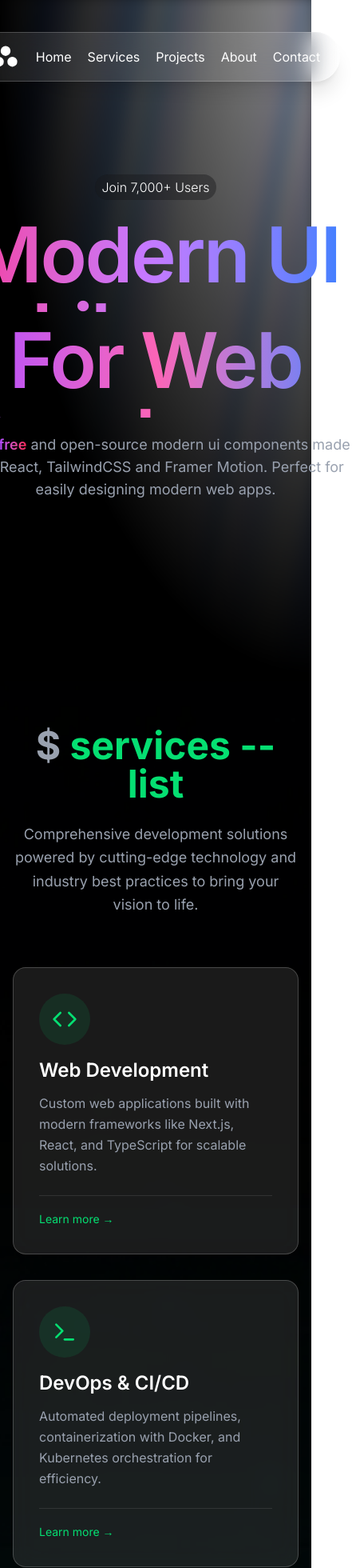
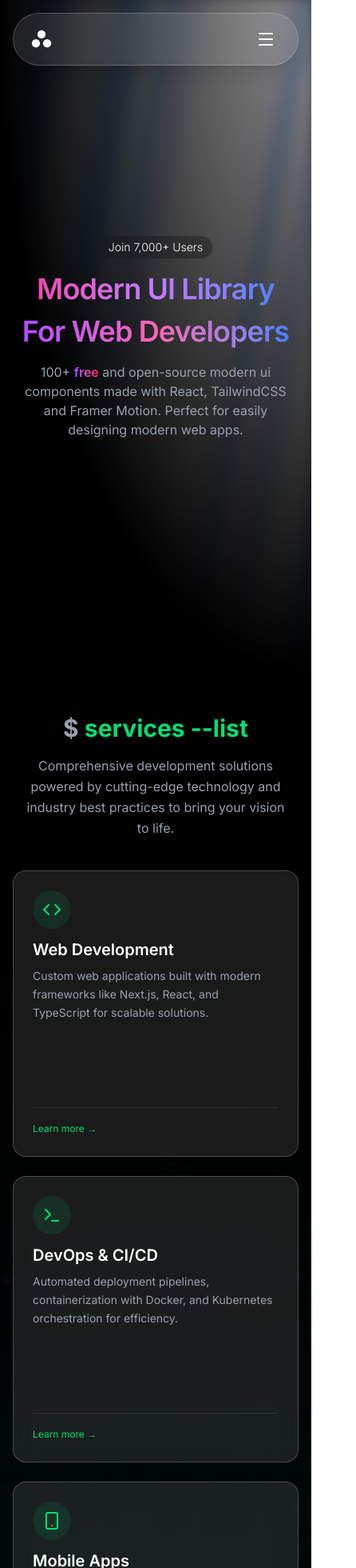
Before and after one commit to Goutham-Chakravarthy/FOMO, a Next.js app: page / in a window 390 px wide. Shown: the top 1960 px of the page at 80% size, 446 px wide, since content can reach past the window. Built offline with nearby package versions, Linux system fonts and the light colour scheme.

Commit message:
Responsive for Mobile and other devices

```diff
--- a/app/page.tsx
+++ b/app/page.tsx
@@ -1,19 +1,19 @@
 export default function Home() {
   return (
-    <div className="min-h-screen w-full flex items-center justify-center bg-black">
-      <div className="text-center space-y-5 max-w-4xl z-10">
-        <p className="py-1 px-2 bg-zinc-900/40 backdrop-blur-sm font-light rounded-full text-white inline-block">
+    <div className="min-h-screen w-full flex items-center justify-center bg-black px-4 sm:px-6">
+      <div className="text-center space-y-4 sm:space-y-5 max-w-4xl z-10 w-full">
+        <p className="py-1 px-3 sm:px-2 bg-zinc-900/40 backdrop-blur-sm font-light rounded-full text-white inline-block text-sm sm:text-base">
           Join 7,000+ Users
         </p>
-        <div className="space-y-3">
-        <h1 className="text-8xl tracking-tight bg-clip-text bg-gradient-to-r from-pink-500 via-purple-400 to-blue-500 text-transparent h-30 font-semibold">
-          Modern UI Library
-        </h1>
-        <h3 className="text-8xl tracking-tight bg-clip-text bg-gradient-to-r from-purple-500 via-pink-400 to-blue-500 text-transparent h-30 font-semibold">
-           For Web Developers
-        </h3>
+        <div className="space-y-2 sm:space-y-3">
+          <h1 className="text-4xl sm:text-5xl md:text-6xl lg:text-7xl xl:text-8xl tracking-tight bg-clip-text bg-gradient-to-r from-pink-500 via-purple-400 to-blue-500 text-transparent font-semibold leading-tight">
+            Modern UI Library
+          </h1>
+          <h3 className="text-4xl sm:text-5xl md:text-6xl lg:text-7xl xl:text-8xl tracking-tight bg-clip-text bg-gradient-to-r from-purple-500 via-pink-400 to-blue-500 text-transparent font-semibold leading-tight">
+            For Web Developers
+          </h3>
         </div>
-        <p className="text-gray-400 text-lg text-pretty">
+        <p className="text-gray-400 text-base sm:text-lg text-pretty px-2 sm:px-0">
           100+ <span className="bg-clip-text bg-gradient-to-r from-purple-500 to-rose-500 text-transparent font-semibold">free</span> and open-source modern ui components made with React, TailwindCSS and Framer Motion. Perfect for easily designing modern web apps.
         </p>
       </div>
--- a/components/Navbar.tsx
+++ b/components/Navbar.tsx
@@ -3,9 +3,11 @@
 import Link from "next/link";
 import React, { useEffect, useRef, useState } from "react";
 import { PiCirclesThreeFill } from "react-icons/pi";
+import { Menu, X } from "lucide-react";
 
 const Navbar = () => {
   const [visible, setVisible] = useState(true);
+  const [mobileMenuOpen, setMobileMenuOpen] = useState(false);
   const lastYRef = useRef(0);
   const tickingRef = useRef(false);
 
@@ -36,40 +38,139 @@ const Navbar = () => {
     return () => window.removeEventListener("scroll", onScroll);
   }, []);
 
+  // Close mobile menu when clicking a link
+  const handleLinkClick = () => {
+    setMobileMenuOpen(false);
+  };
+
   return (
+    <>
       <div
         className={`fixed top-0 left-0 w-full z-50 transition-all duration-300 ease-out ${
           visible ? "translate-y-0 opacity-100" : "-translate-y-full opacity-0"
         }`}
       >
-      <div className="flex justify-center mt-10">
-        <nav className="z-10 flex items-center gap-5 py-3 px-6 rounded-full bg-white/10 backdrop-blur-lg border text-white border-white/20 shadow-xl">
+        <div className="flex justify-center mt-4 sm:mt-6 md:mt-8 lg:mt-10 px-4">
+          {/* Desktop Navbar */}
+          <nav className="hidden md:flex z-10 items-center gap-3 lg:gap-5 py-2.5 lg:py-3 px-4 lg:px-6 rounded-full bg-white/10 backdrop-blur-lg border text-white border-white/20 shadow-xl">
             <Link href="/" className="hover:scale-110 transition-transform">
-            <PiCirclesThreeFill className="text-4xl text-white-400" />
+              <PiCirclesThreeFill className="text-3xl lg:text-4xl text-white-400" />
             </Link>
 
-          <Link href="/" className="hover:text-gray-300 transition-all hover:scale-105">
+            <Link href="/" className="hover:text-gray-300 transition-all hover:scale-105 text-sm lg:text-base">
               <span>Home</span>
             </Link>
 
-          <Link href="/#services" className="hover:text-gray-300 transition-all hover:scale-105">
+            <Link href="/#services" className="hover:text-gray-300 transition-all hover:scale-105 text-sm lg:text-base">
               <span>Services</span>
             </Link>
 
-          <Link href="/projects" className="hover:text-gray-300 transition-all hover:scale-105">
+            <Link href="/projects" className="hover:text-gray-300 transition-all hover:scale-105 text-sm lg:text-base">
               <span>Projects</span>
             </Link>
 
-          <Link href="/about" className="hover:text-gray-300 transition-all hover:scale-105">
+            <Link href="/about" className="hover:text-gray-300 transition-all hover:scale-105 text-sm lg:text-base">
               <span>About</span>
             </Link>
 
-          <Link href="/contact" className="hover:text-gray-300 transition-all hover:scale-105">
+            <Link href="/contact" className="hover:text-gray-300 transition-all hover:scale-105 text-sm lg:text-base">
               <span>Contact</span>
             </Link>
           </nav>
+
+          {/* Mobile Navbar */}
+          <nav className="md:hidden z-10 flex items-center justify-between w-full max-w-md py-3 px-5 rounded-full bg-white/10 backdrop-blur-lg border text-white border-white/20 shadow-xl">
+            <Link href="/" className="hover:scale-110 transition-transform">
+              <PiCirclesThreeFill className="text-3xl text-white-400" />
+            </Link>
+
+            <button
+              onClick={() => setMobileMenuOpen(!mobileMenuOpen)}
+              className="p-2 hover:bg-white/10 rounded-full transition-all"
+              aria-label="Toggle menu"
+            >
+              {mobileMenuOpen ? (
+                <X className="w-6 h-6" />
+              ) : (
+                <Menu className="w-6 h-6" />
+              )}
+            </button>
+          </nav>
         </div>
       </div>
+
+      {/* Mobile Menu Overlay */}
+      <div
+        className={`md:hidden fixed inset-0 z-40 transition-all duration-300 ${
+          mobileMenuOpen && visible
+            ? "opacity-100 pointer-events-auto"
+            : "opacity-0 pointer-events-none"
+        }`}
+      >
+        {/* Backdrop */}
+        <div
+          className="absolute inset-0 bg-black/60 backdrop-blur-sm"
+          onClick={() => setMobileMenuOpen(false)}
+        />
+
+        {/* Menu Content */}
+        <div
+          className={`absolute top-20 left-1/2 -translate-x-1/2 w-[calc(100%-2rem)] max-w-md transition-all duration-300 ${
+            mobileMenuOpen
+              ? "translate-y-0 opacity-100"
+              : "-translate-y-4 opacity-0"
+          }`}
+        >
+          <div className="bg-white/10 backdrop-blur-lg border border-white/20 rounded-3xl shadow-2xl overflow-hidden">
+            <div className="flex flex-col py-4">
+              <Link
+                href="/"
+                onClick={handleLinkClick}
+                className="px-6 py-4 text-white hover:bg-white/10 transition-all active:bg-white/20 text-center text-lg"
+              >
+                Home
+              </Link>
+              <div className="h-px bg-white/10 mx-4" />
+
+              <Link
+                href="/#services"
+                onClick={handleLinkClick}
+                className="px-6 py-4 text-white hover:bg-white/10 transition-all active:bg-white/20 text-center text-lg"
+              >
+                Services
+              </Link>
+              <div className="h-px bg-white/10 mx-4" />
+
+              <Link
+                href="/projects"
+                onClick={handleLinkClick}
+                className="px-6 py-4 text-white hover:bg-white/10 transition-all active:bg-white/20 text-center text-lg"
+              >
+                Projects
+              </Link>
+              <div className="h-px bg-white/10 mx-4" />
+
+              <Link
+                href="/about"
+                onClick={handleLinkClick}
+                className="px-6 py-4 text-white hover:bg-white/10 transition-all active:bg-white/20 text-center text-lg"
+              >
+                About
+              </Link>
+              <div className="h-px bg-white/10 mx-4" />
+
+              <Link
+                href="/contact"
+                onClick={handleLinkClick}
+                className="px-6 py-4 text-white hover:bg-white/10 transition-all active:bg-white/20 text-center text-lg"
+              >
+                Contact
+              </Link>
+            </div>
+          </div>
+        </div>
+      </div>
+    </>
   );
 };
 
--- a/components/Services.tsx
+++ b/components/Services.tsx
@@ -56,30 +56,30 @@ const Services = () => {
       id: 1,
       title: "Web Development",
       description: "Custom web applications built with modern frameworks like Next.js, React, and TypeScript for scalable solutions.",
-      icon: <Code className="size-8 text-green-400" />
+      icon: <Code className="size-6 sm:size-7 md:size-8 text-green-400" />
     },
     {
       id: 2,
       title: "Mobile Apps",
       description: "Native and cross-platform mobile applications with seamless user experiences and robust performance.",
-      icon: <Smartphone className="size-8 text-green-400" />
+      icon: <Smartphone className="size-6 sm:size-7 md:size-8 text-green-400" />
     },
     {
       id: 3,
       title: "DevOps & CI/CD",
       description: "Automated deployment pipelines, containerization with Docker, and Kubernetes orchestration for efficiency.",
-      icon: <Terminal className="size-8 text-green-400" />
+      icon: <Terminal className="size-6 sm:size-7 md:size-8 text-green-400" />
     },
     {
       id: 4,
       title: "Technical Consulting",
       description: "Expert guidance on architecture, technology stack selection, and best practices for your projects.",
-      icon: <Users className="size-8 text-green-400" />
+      icon: <Users className="size-6 sm:size-7 md:size-8 text-green-400" />
     }
   ];
 
   return (
-    <section id="services" className="relative min-h-screen bg-black py-16 md:py-20 px-4 sm:px-6 md:px-8 overflow-hidden">
+    <section id="services" className="relative min-h-screen bg-black py-12 sm:py-16 md:py-20 px-4 sm:px-6 md:px-8 overflow-hidden">
       {/* Background image */}
       <Image
         src="/projects-bg.jpg"
@@ -93,36 +93,36 @@ const Services = () => {
 
       <div className="relative max-w-7xl mx-auto">
         {/* Hero Section */}
-        <div className="text-center mb-16">
-          <h2 className="text-5xl md:text-6xl font-bold font-mono text-green-400 mb-6">
+        <div className="text-center mb-10 sm:mb-12 md:mb-16">
+          <h2 className="text-3xl sm:text-4xl md:text-5xl lg:text-6xl font-bold font-mono text-green-400 mb-4 sm:mb-6">
             <span className="text-gray-400">$</span> services --list
           </h2>
-          <p className="text-gray-400 text-lg max-w-3xl mx-auto leading-relaxed">
+          <p className="text-gray-400 text-base sm:text-lg px-2 sm:px-4 max-w-3xl mx-auto leading-relaxed">
             Comprehensive development solutions powered by cutting-edge technology
             and industry best practices to bring your vision to life.
           </p>
         </div>
 
-        {/* 5-Grid Layout */}
-        <div className="grid grid-cols-1 lg:grid-cols-3 gap-8 max-w-6xl mx-auto">
+        {/* 5-Grid Layout - Responsive */}
+        <div className="grid grid-cols-1 lg:grid-cols-3 gap-6 sm:gap-8 max-w-6xl mx-auto">
           {/* Left Column - 2 squares stacked */}
-          <div className="flex flex-col gap-8">
+          <div className="flex flex-col gap-6 sm:gap-8">
             {/* Web Development */}
             <CardSpotlight
               color="#10b981"
-              className="bg-white/10 backdrop-blur-lg border-white/20 rounded-2xl p-8 group aspect-square flex flex-col"
+              className="bg-white/10 backdrop-blur-lg border-white/20 rounded-2xl p-6 sm:p-8 group aspect-square flex flex-col"
             >
-              <div className="bg-green-400/10 p-4 rounded-full w-16 h-16 flex items-center justify-center mb-4 group-hover:bg-green-400/20 transition-all duration-300 relative z-10">
+              <div className="bg-green-400/10 p-3 sm:p-4 rounded-full w-12 h-12 sm:w-14 sm:h-14 md:w-16 md:h-16 flex items-center justify-center mb-3 sm:mb-4 group-hover:bg-green-400/20 transition-all duration-300 relative z-10">
                 {services[0].icon}
               </div>
-              <h3 className="text-2xl font-semibold text-white mb-3 font-mono relative z-10">
+              <h3 className="text-xl sm:text-2xl font-semibold text-white mb-2 sm:mb-3 font-mono relative z-10">
                 {services[0].title}
               </h3>
-              <p className="text-gray-400 text-base leading-relaxed flex-grow relative z-10">
+              <p className="text-gray-400 text-sm sm:text-base leading-relaxed flex-grow relative z-10">
                 {services[0].description}
               </p>
-              <div className="mt-6 pt-4 border-t border-white/10 relative z-10">
-                <button className="text-green-400 hover:text-green-300 font-mono text-sm transition-colors duration-300 group-hover:translate-x-1 transform">
+              <div className="mt-4 sm:mt-6 pt-3 sm:pt-4 border-t border-white/10 relative z-10">
+                <button className="text-green-400 hover:text-green-300 font-mono text-xs sm:text-sm transition-colors duration-300 group-hover:translate-x-1 transform">
                   Learn more →
                 </button>
               </div>
@@ -131,19 +131,19 @@ const Services = () => {
             {/* DevOps & CI/CD */}
             <CardSpotlight
               color="#10b981"
-              className="bg-white/10 backdrop-blur-lg border-white/20 rounded-2xl p-8 group aspect-square flex flex-col"
+              className="bg-white/10 backdrop-blur-lg border-white/20 rounded-2xl p-6 sm:p-8 group aspect-square flex flex-col"
             >
-              <div className="bg-green-400/10 p-4 rounded-full w-16 h-16 flex items-center justify-center mb-4 group-hover:bg-green-400/20 transition-all duration-300 relative z-10">
+              <div className="bg-green-400/10 p-3 sm:p-4 rounded-full w-12 h-12 sm:w-14 sm:h-14 md:w-16 md:h-16 flex items-center justify-center mb-3 sm:mb-4 group-hover:bg-green-400/20 transition-all duration-300 relative z-10">
                 {services[2].icon}
               </div>
-              <h3 className="text-2xl font-semibold text-white mb-3 font-mono relative z-10">
+              <h3 className="text-xl sm:text-2xl font-semibold text-white mb-2 sm:mb-3 font-mono relative z-10">
                 {services[2].title}
               </h3>
-              <p className="text-gray-400 text-base leading-relaxed flex-grow relative z-10">
+              <p className="text-gray-400 text-sm sm:text-base leading-relaxed flex-grow relative z-10">
                 {services[2].description}
               </p>
-              <div className="mt-6 pt-4 border-t border-white/10 relative z-10">
-                <button className="text-green-400 hover:text-green-300 font-mono text-sm transition-colors duration-300 group-hover:translate-x-1 transform">
+              <div className="mt-4 sm:mt-6 pt-3 sm:pt-4 border-t border-white/10 relative z-10">
+                <button className="text-green-400 hover:text-green-300 font-mono text-xs sm:text-sm transition-colors duration-300 group-hover:translate-x-1 transform">
                   Learn more →
                 </button>
               </div>
@@ -153,41 +153,41 @@ const Services = () => {
           {/* Center Column - Tall vertical rectangle */}
           <CardSpotlight
             color="#10b981"
-            className="bg-white/10 backdrop-blur-lg border-white/20 rounded-2xl p-8 group flex flex-col"
+            className="bg-white/10 backdrop-blur-lg border-white/20 rounded-2xl p-6 sm:p-8 group flex flex-col min-h-[400px] lg:min-h-0"
           >
-            <div className="bg-green-400/10 p-4 rounded-full w-16 h-16 flex items-center justify-center mb-4 group-hover:bg-green-400/20 transition-all duration-300 relative z-10">
+            <div className="bg-green-400/10 p-3 sm:p-4 rounded-full w-12 h-12 sm:w-14 sm:h-14 md:w-16 md:h-16 flex items-center justify-center mb-3 sm:mb-4 group-hover:bg-green-400/20 transition-all duration-300 relative z-10">
               {services[1].icon}
             </div>
-            <h3 className="text-2xl font-semibold text-white mb-3 font-mono relative z-10">
+            <h3 className="text-xl sm:text-2xl font-semibold text-white mb-2 sm:mb-3 font-mono relative z-10">
               {services[1].title}
             </h3>
-            <p className="text-gray-400 text-base leading-relaxed flex-grow relative z-10">
+            <p className="text-gray-400 text-sm sm:text-base leading-relaxed flex-grow relative z-10">
               {services[1].description}
             </p>
-            <div className="mt-6 pt-4 border-t border-white/10 relative z-10">
-              <button className="text-green-400 hover:text-green-300 font-mono text-sm transition-colors duration-300 group-hover:translate-x-1 transform">
+            <div className="mt-4 sm:mt-6 pt-3 sm:pt-4 border-t border-white/10 relative z-10">
+              <button className="text-green-400 hover:text-green-300 font-mono text-xs sm:text-sm transition-colors duration-300 group-hover:translate-x-1 transform">
                 Learn more →
               </button>
             </div>
           </CardSpotlight>
 
           {/* Right Column - 2 squares stacked */}
-          <div className="flex flex-col gap-8">
+          <div className="flex flex-col gap-6 sm:gap-8">
             {/* Terminal with Typing Animation */}
-            <div className="bg-white/10 backdrop-blur-lg border border-white/20 rounded-2xl p-6 shadow-xl aspect-square flex flex-col">
-              <div className="bg-black/50 rounded-lg p-4 font-mono text-sm flex-1 flex flex-col">
-                <div className="flex items-center space-x-2 mb-4">
-                  <div className="w-3 h-3 bg-red-500 rounded-full"></div>
-                  <div className="w-3 h-3 bg-yellow-500 rounded-full"></div>
-                  <div className="w-3 h-3 bg-green-500 rounded-full"></div>
-                  <span className="text-gray-400 ml-4">services.sh</span>
+            <div className="bg-white/10 backdrop-blur-lg border border-white/20 rounded-2xl p-4 sm:p-6 shadow-xl aspect-square flex flex-col">
+              <div className="bg-black/50 rounded-lg p-3 sm:p-4 font-mono text-xs sm:text-sm flex-1 flex flex-col">
+                <div className="flex items-center space-x-2 mb-3 sm:mb-4">
+                  <div className="w-2.5 h-2.5 sm:w-3 sm:h-3 bg-red-500 rounded-full"></div>
+                  <div className="w-2.5 h-2.5 sm:w-3 sm:h-3 bg-yellow-500 rounded-full"></div>
+                  <div className="w-2.5 h-2.5 sm:w-3 sm:h-3 bg-green-500 rounded-full"></div>
+                  <span className="text-gray-400 ml-2 sm:ml-4 text-xs sm:text-sm">services.sh</span>
                 </div>
-                <div className="flex-1 flex flex-col justify-start space-y-3">
-                  <p className="text-green-400">
+                <div className="flex-1 flex flex-col justify-start space-y-2 sm:space-y-3">
+                  <p className="text-green-400 text-xs sm:text-sm">
                     <span className="text-gray-400">$</span> ./showcase.sh
                   </p>
-                  <p className="text-white pl-4">We provide:</p>
-                  <p className="text-green-400 text-lg pl-4 min-h-[28px]">
+                  <p className="text-white pl-3 sm:pl-4 text-xs sm:text-sm">We provide:</p>
+                  <p className="text-green-400 text-base sm:text-lg pl-3 sm:pl-4 min-h-[24px] sm:min-h-[28px]">
                     {terminalText}<span className="animate-pulse">_</span>
                   </p>
                 </div>
@@ -197,19 +197,19 @@ const Services = () => {
             {/* Technical Consulting */}
             <CardSpotlight
               color="#10b981"
-              className="bg-white/10 backdrop-blur-lg border-white/20 rounded-2xl p-8 group aspect-square flex flex-col"
+              className="bg-white/10 backdrop-blur-lg border-white/20 rounded-2xl p-6 sm:p-8 group aspect-square flex flex-col"
             >
-              <div className="bg-green-400/10 p-4 rounded-full w-16 h-16 flex items-center justify-center mb-4 group-hover:bg-green-400/20 transition-all duration-300 relative z-10">
+              <div className="bg-green-400/10 p-3 sm:p-4 rounded-full w-12 h-12 sm:w-14 sm:h-14 md:w-16 md:h-16 flex items-center justify-center mb-3 sm:mb-4 group-hover:bg-green-400/20 transition-all duration-300 relative z-10">
                 {services[3].icon}
               </div>
-              <h3 className="text-2xl font-semibold text-white mb-3 font-mono relative z-10">
+              <h3 className="text-xl sm:text-2xl font-semibold text-white mb-2 sm:mb-3 font-mono relative z-10">
                 {services[3].title}
               </h3>
-              <p className="text-gray-400 text-base leading-relaxed flex-grow relative z-10">
+              <p className="text-gray-400 text-sm sm:text-base leading-relaxed flex-grow relative z-10">
                 {services[3].description}
               </p>
-              <div className="mt-6 pt-4 border-t border-white/10 relative z-10">
-                <button className="text-green-400 hover:text-green-300 font-mono text-sm transition-colors duration-300 group-hover:translate-x-1 transform">
+              <div className="mt-4 sm:mt-6 pt-3 sm:pt-4 border-t border-white/10 relative z-10">
+                <button className="text-green-400 hover:text-green-300 font-mono text-xs sm:text-sm transition-colors duration-300 group-hover:translate-x-1 transform">
                   Learn more →
                 </button>
               </div>
@@ -218,20 +218,20 @@ const Services = () => {
         </div>
 
         {/* Call to Action Section */}
-        <div className="text-center mt-20">
-          <div className="bg-white/10 backdrop-blur-lg border border-white/20 rounded-2xl p-8 shadow-xl max-w-4xl mx-auto">
-            <h3 className="text-3xl md:text-4xl font-bold font-mono text-green-400 mb-4">
+        <div className="text-center mt-12 sm:mt-16 md:mt-20">
+          <div className="bg-white/10 backdrop-blur-lg border border-white/20 rounded-2xl p-6 sm:p-8 shadow-xl max-w-4xl mx-auto">
+            <h3 className="text-2xl sm:text-3xl md:text-4xl font-bold font-mono text-green-400 mb-3 sm:mb-4">
               Ready to Start Your Project?
             </h3>
-            <p className="text-gray-400 text-lg mb-8 leading-relaxed">
+            <p className="text-gray-400 text-base sm:text-lg mb-6 sm:mb-8 leading-relaxed px-2">
               Let's discuss how we can transform your ideas into powerful digital solutions
               that drive growth and innovation.
             </p>
-            <div className="flex flex-col sm:flex-row gap-4 justify-center">
-              <button className="bg-white/10 backdrop-blur-lg border border-green-400/30 rounded-full px-8 py-4 text-green-400 hover:border-green-400 hover:scale-105 hover:bg-green-400/10 transition-all duration-300 font-mono text-lg">
+            <div className="flex flex-col sm:flex-row gap-3 sm:gap-4 justify-center">
+              <button className="bg-white/10 backdrop-blur-lg border border-green-400/30 rounded-full px-6 sm:px-8 py-3 sm:py-4 text-green-400 hover:border-green-400 hover:scale-105 hover:bg-green-400/10 transition-all duration-300 font-mono text-base sm:text-lg">
                 Get Started →
               </button>
-              <button className="bg-white/10 backdrop-blur-lg border border-white/20 rounded-full px-8 py-4 text-white hover:border-green-400/50 hover:scale-105 transition-all duration-300 font-mono text-lg">
+              <button className="bg-white/10 backdrop-blur-lg border border-white/20 rounded-full px-6 sm:px-8 py-3 sm:py-4 text-white hover:border-green-400/50 hover:scale-105 transition-all duration-300 font-mono text-base sm:text-lg">
                 View Portfolio
               </button>
             </div>
```
Also changed, not shown: components/About.tsx (+13 -11 lines), components/ContactSection.tsx (+34 -34 lines). Lines whose indentation alone changed are shown as unchanged.
